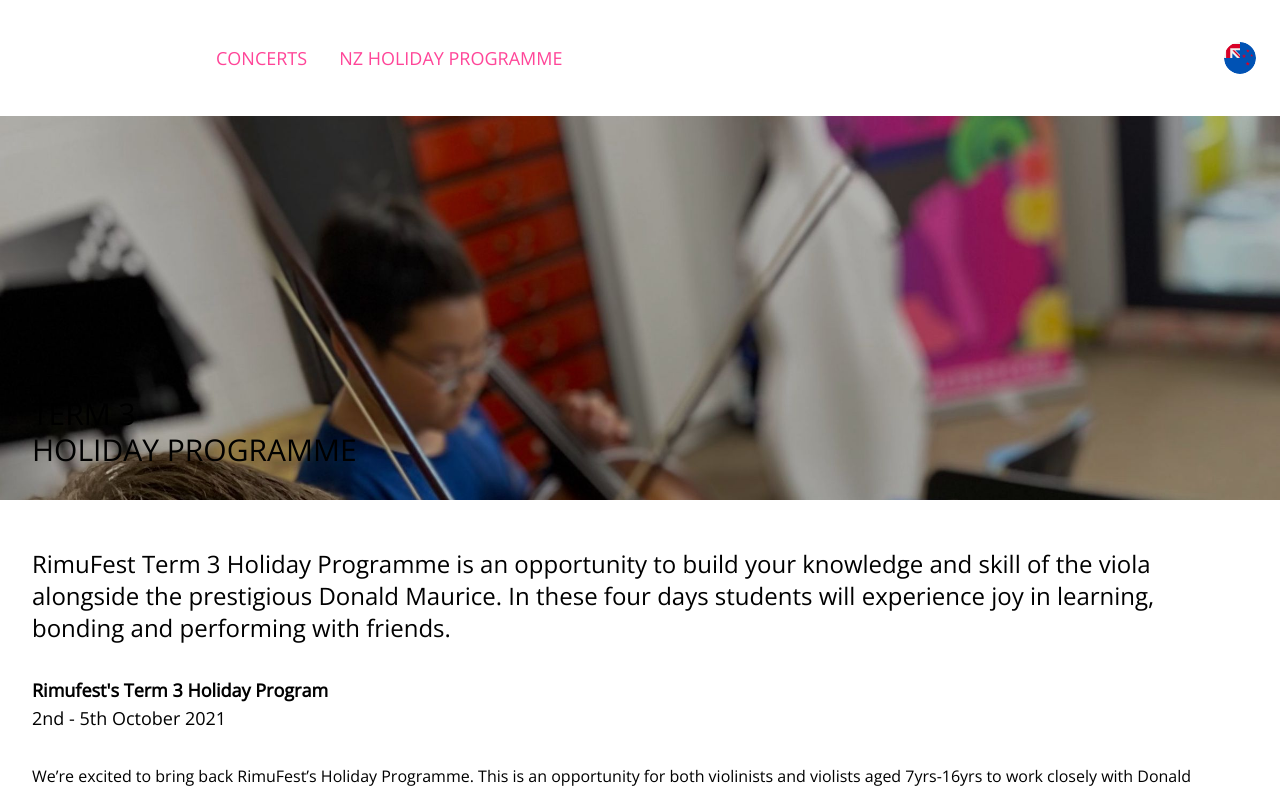
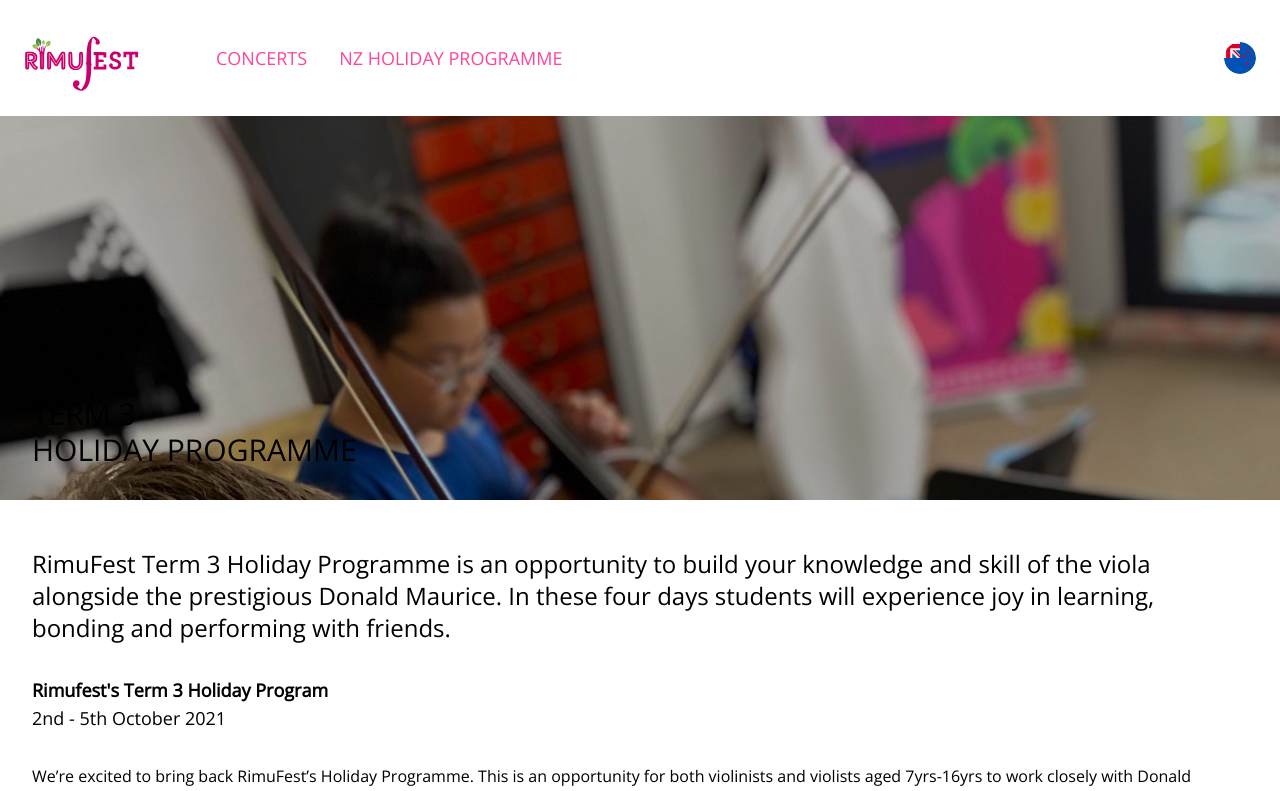
Before and after one commit to Alejandro-Larumbe/rimufest, a Next.js app: page /holiday-programme in a window 1280 px wide. Shown: the top 791 px of the page. Built offline with nearby package versions, Linux system fonts and the light colour scheme.

Commit message:
fixes theme

```diff
--- a/components/Appbar.js
+++ b/components/Appbar.js
@@ -42,7 +42,7 @@
           <div className="flex items-center justify-between">
             {/* <div> */}
             <Link href="/">
-              <a className="w-28 mt-3 h-14 md:w-36 md:h-18 bg-contain bg-no-repeat bg:logo-pink dark:bg-logo-dark" />
+              <a className="w-28 mt-3 h-14 md:w-36 md:h-18 bg-contain bg-no-repeat bg-logo-pink dark:bg-logo-dark" />
             </Link>
             {/* <Link href='/'>
                 <Image
--- a/pages/_app.js
+++ b/pages/_app.js
@@ -1,6 +1,6 @@
 // import 'tailwindcss/tailwind.css'
 import '../styles/tailwind.css';
-import { ThemeProvider } from 'next-themes'
+import { ThemeProvider} from 'next-themes'
 
 import { LanguageProvider } from '../intl/LanguageProvider'
 import Layout from '../components/layout'
@@ -9,7 +9,7 @@
 
 
   return (
-    <ThemeProvider attribute="class">
+    <ThemeProvider attribute="media">
       <LanguageProvider>
         <Layout>
           <Component {...pageProps} />
--- a/tailwind.config.js
+++ b/tailwind.config.js
@@ -1,7 +1,7 @@
 module.exports = {
   mode: "jit",
   purge: ["./pages/**/*.{js,ts,jsx,tsx}", "./components/**/*.{js,ts,jsx,tsx}"],
-  darkMode: false, // or 'media' or 'class'
+  darkMode: "media", // or 'media' or 'class'
   variants: {},
   plugins: [],
   theme: {
```
